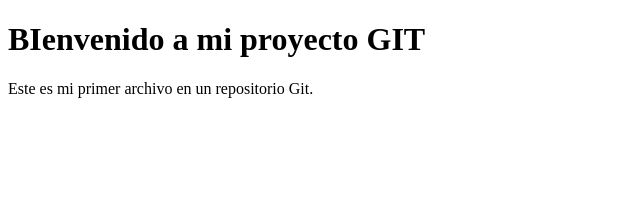
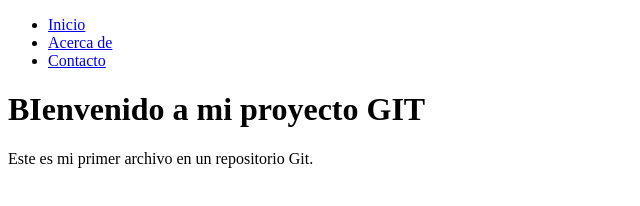
Before and after one commit to Huan-xe/newRepository, a plain HTML site: page index.html in a window 1280 px wide. Shown: the whole page, without its empty margins (0-640 px from the left). Drawn offline with Linux system fonts and the light colour scheme.

Commit message:
Añadir barra de navegación

```diff
--- a/index.html
+++ b/index.html
@@ -6,6 +6,13 @@
     <title>Mi proyecto GIT</title>
 </head>
 <body>
+    <nav>
+        <ul>
+            <li><a href="#Home">Inicio</a></li>
+            <li><a href="#about">Acerca de</a></li>
+            <li><a href="#contact">Contacto</a></li>
+        </ul>
+    </nav>
     <h1>BIenvenido a mi proyecto GIT</h1>
     <p>Este es mi primer archivo en un repositorio Git.</p>
 </body>
```
